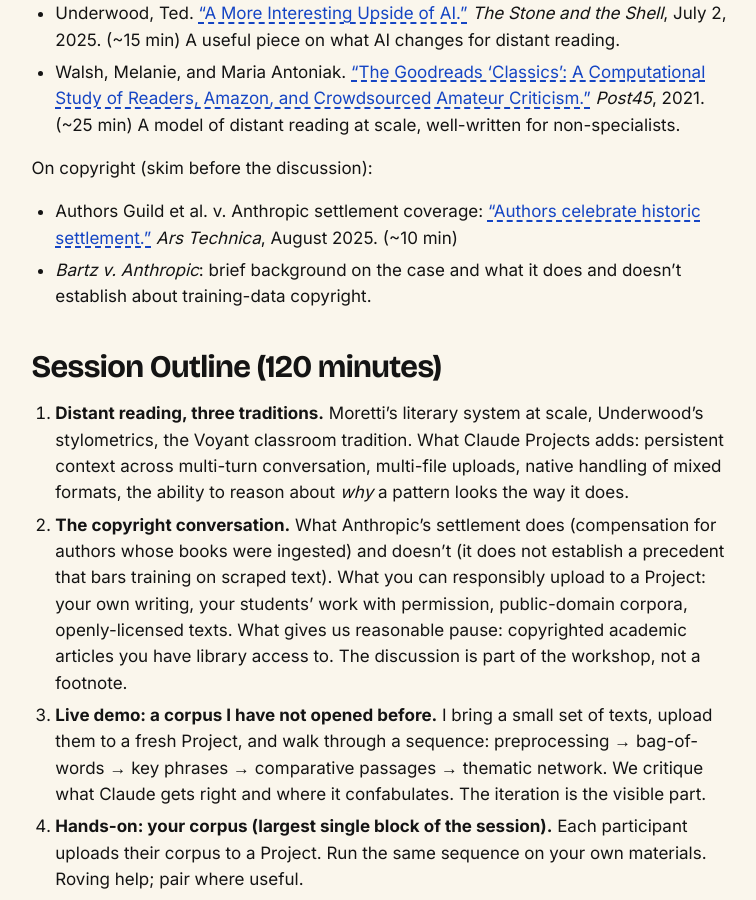
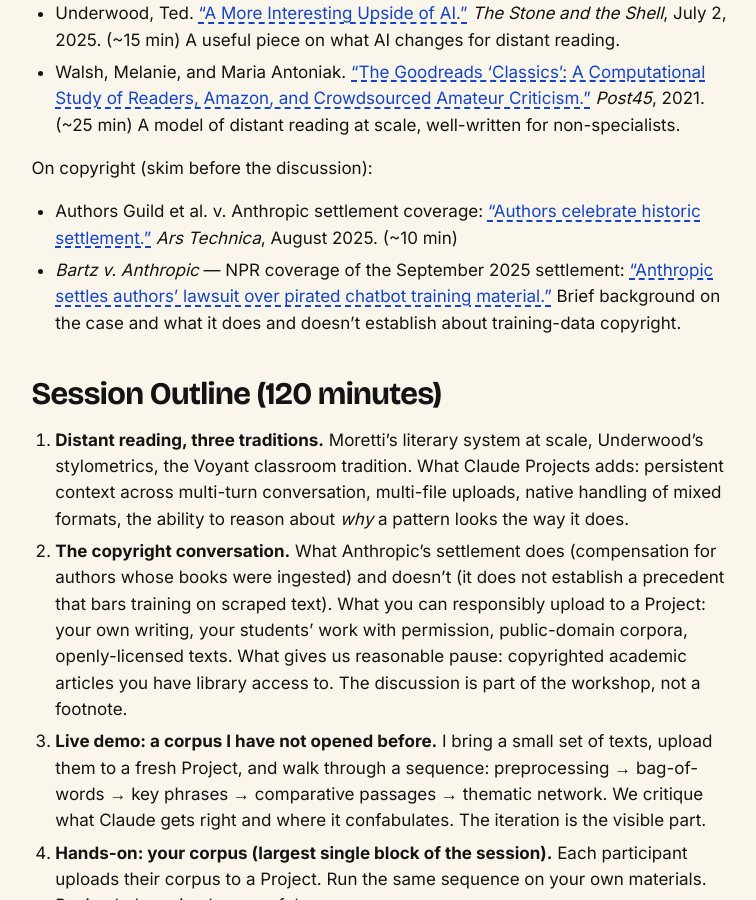
Before and after one commit to AMSUCF/NEH_AI_DH, a Jekyll site: the page built from weeks/week-03.md, in a window 1280 px wide and 900 px high, scrolled down 1095 px. Shown: the whole window, without its empty margins (90-846 px from the left). Built offline with Jekyll 4.4.1, drawn with Linux system fonts in a browser that asks for light colours.

Commit message:
w3: link NPR coverage for Bartz v. Anthropic
Co-Authored-By: Claude Opus 4.7 (1M context) <noreply@anthropic.com>

```diff
--- a/weeks/week-03.md
+++ b/weeks/week-03.md
@@ -36,7 +36,7 @@ Streamed and recorded. Open to UCF faculty, graduate students, and the larger ar
 On copyright (skim before the discussion):
 
 - Authors Guild et al. v. Anthropic settlement coverage: ["Authors celebrate historic settlement."](https://arstechnica.com/tech-policy/2025/08/authors-celebrate-historic-settlement-coming-soon-in-anthropic-class-action/) *Ars Technica*, August 2025. (~10 min)
-- *Bartz v. Anthropic*: brief background on the case and what it does and doesn't establish about training-data copyright.
+- *Bartz v. Anthropic* — NPR coverage of the September 2025 settlement: ["Anthropic settles authors' lawsuit over pirated chatbot training material."](https://www.npr.org/2025/09/05/g-s1-87367/anthropic-authors-settlement-pirated-chatbot-training-material) Brief background on the case and what it does and doesn't establish about training-data copyright.
 
 ## Session Outline (120 minutes)
 
```
